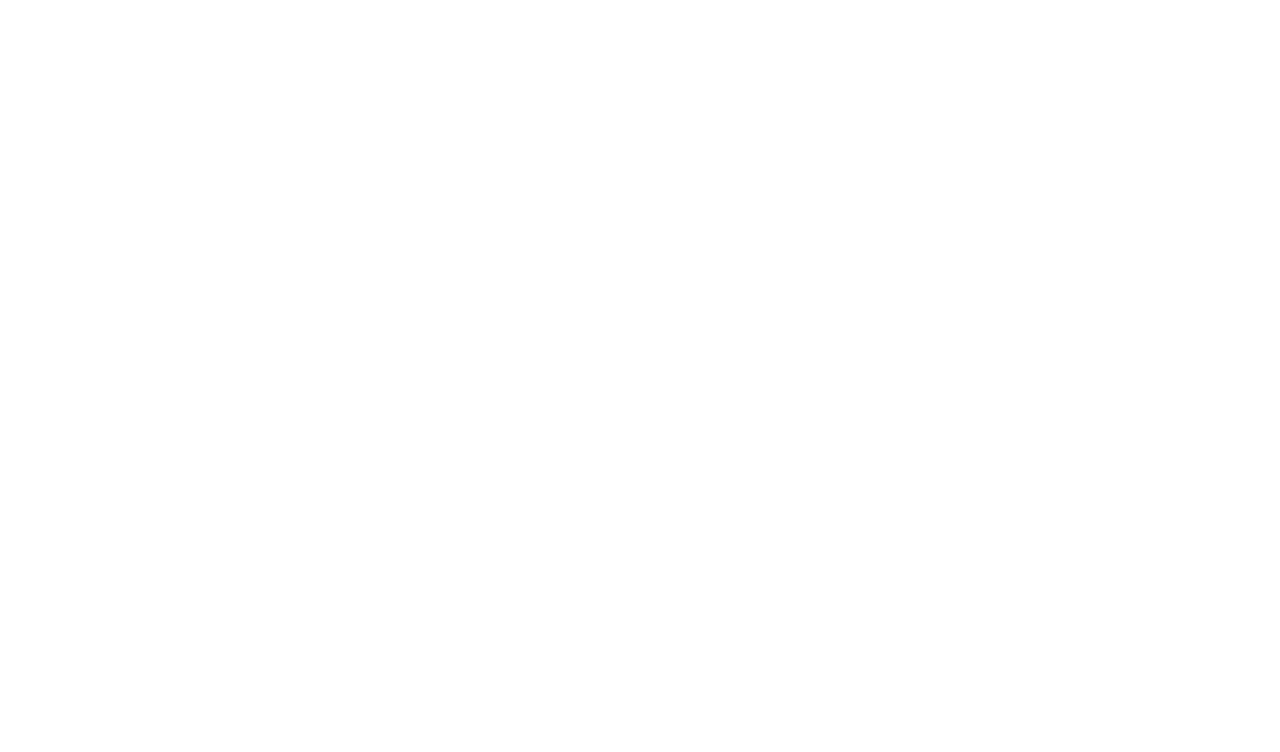
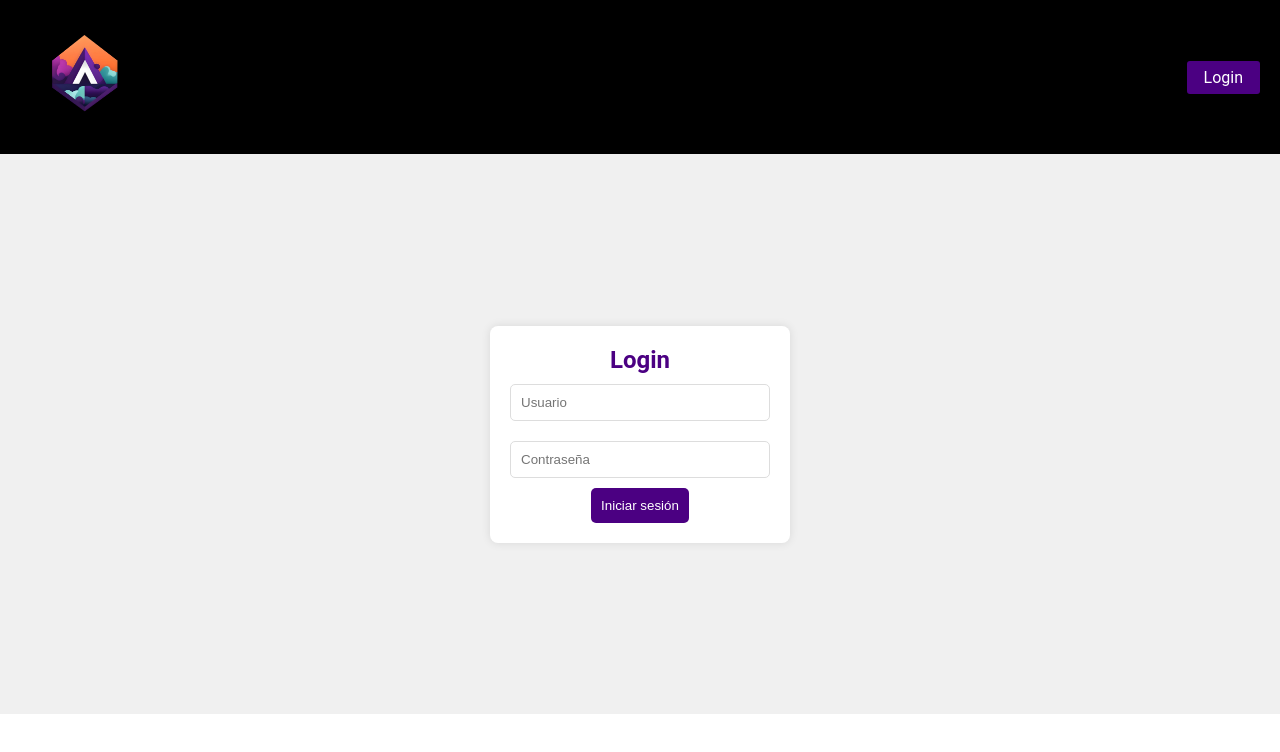
Before and after one commit to j20hook/LDLNFront, an Angular app: page /login in a window 1280 px wide. Before the commit this address led to /. Shown: the top 752 px of the page. Built offline with nearby package versions, Linux system fonts and the light colour scheme.

Commit message:
fkin toñete

```diff
--- a/src/app/app-routing.module.ts
+++ b/src/app/app-routing.module.ts
@@ -3,13 +3,16 @@
 import {CrearUsuarioPruebaComponent} from "./components/crear-usuario-prueba/crear-usuario-prueba.component";
 import {ErrorcuatrocientoscuatroComponent} from "./components/errorcuatrocientoscuatro/errorcuatrocientoscuatro.component";
 import {WebsiteHomeComponent} from "./components/website-home/website-home.component";
+import {LoginUsuarioComponent} from "./components/login-usuario/login-usuario.component";
 
 const routes: Routes = [
 
   {path:'apollo', component: WebsiteHomeComponent},
   {path:'', redirectTo:'/apollo', pathMatch:'full'},
-  {path:'apollo/usuario/crear', component : CrearUsuarioPruebaComponent},
+  {path:'registro', component : CrearUsuarioPruebaComponent},
   {path:'error404', component : ErrorcuatrocientoscuatroComponent},
+  {path:'login' , component : LoginUsuarioComponent}
+
 
 ];
 
--- a/src/app/app.module.ts
+++ b/src/app/app.module.ts
@@ -19,6 +19,7 @@
 import { CommonModule } from '@angular/common';
 import { CrearUsuarioPruebaComponent } from './components/crear-usuario-prueba/crear-usuario-prueba.component';
 import { WebsiteHomeComponent } from './components/website-home/website-home.component';
+import { LoginUsuarioComponent } from './components/login-usuario/login-usuario.component';
 
 @NgModule({
   declarations: [
@@ -26,6 +27,7 @@
     CrearUsuarioPruebaComponent,
     ErrorcuatrocientoscuatroComponent,
     WebsiteHomeComponent,
+    LoginUsuarioComponent,
 
   ],
 
--- a/src/app/components/crear-usuario-prueba/crear-usuario-prueba.component.ts
+++ b/src/app/components/crear-usuario-prueba/crear-usuario-prueba.component.ts
@@ -30,7 +30,7 @@
 
   crearUsuario(){
 
-    this.usuario.rol = 1;
+    this.usuario.id_rol_usuario = 1;
 
     this.service.crearUsuario(this.usuario).subscribe((data :any)=>{
       console.log(data)
--- /dev/null
+++ b/src/app/components/login-usuario/login-usuario.component.css
@@ -0,0 +1,131 @@
+/* Reset de estilos y estilos globales */
+
+* {
+  box-sizing: border-box;
+  margin: 0;
+  padding: 0;
+}
+
+body {
+  font-family: "Roboto", sans-serif;
+  margin: 0;
+  padding: 0;
+  background-color: #f0f0f0; /* Cambia el color de fondo según tus preferencias */
+}
+
+/* Estilos de la barra de navegación */
+
+.navbar {
+  display: flex;
+  justify-content: space-between;
+  align-items: center;
+  background-color: black;
+  padding: 10px 20px;
+}
+
+.navbar li {
+  list-style-type: none;
+}
+
+.logo img {
+  width: 130px;
+}
+
+.buttons {
+  background-color: #4B0082;
+  padding: 7px 17px;
+  color: white;
+  border-radius: 3px;
+  text-decoration: none;
+}
+
+/* Estilos de la sección principal */
+
+.main {
+  display: flex;
+  justify-content: center;
+  align-items: center;
+  min-height: 70vh;
+  background-color: black;
+  color: white;
+}
+
+.area {
+  text-align: center;
+}
+
+.area h1 {
+  font-size: 2.5rem;
+  line-height: 1.5;
+  color: #FF4500;
+}
+
+.area h3 {
+  font-size: 1.2rem;
+  margin-top: -15px;
+}
+
+.search {
+  margin-top: 15px;
+}
+
+.box {
+  width: 100%;
+  padding: 8px;
+}
+
+.try {
+  display: inline-block;
+  background-color: #4B0082;
+  padding: 10px 20px;
+  margin-top: 10px;
+  text-decoration: none;
+  color: white;
+  border-radius: 3px;
+}
+
+/* Estilos del formulario de login */
+
+.login-container {
+  display: flex;
+  justify-content: center;
+  align-items: center;
+  min-height: 70vh;
+}
+
+.login-form {
+  background-color: white;
+  padding: 20px;
+  border-radius: 8px;
+  box-shadow: 0 0 10px rgba(0, 0, 0, 0.1);
+  text-align: center;
+  width: 300px;
+}
+
+.login-form h2 {
+  color: #4B0082;
+}
+
+.login-form input {
+  width: 100%;
+  padding: 10px;
+  margin: 10px 0;
+  box-sizing: border-box;
+  border: 1px solid #ddd;
+  border-radius: 5px;
+}
+
+.login-form button {
+  background-color: #4B0082;
+  color: white;
+  padding: 10px;
+  border: none;
+  border-radius: 5px;
+  cursor: pointer;
+}
+
+.login-form button:hover {
+  background-color: #2a0059;
+}
+
+/* Estilos del footer */
--- /dev/null
+++ b/src/app/components/login-usuario/login-usuario.component.html
@@ -0,0 +1,31 @@
+<!DOCTYPE html>
+<html lang="es">
+
+<head>
+  <meta charset="UTF-8">
+  <meta name="viewport" content="width=device-width, initial-scale=1.0">
+  <link rel="stylesheet" href="login-usuario.component.css">
+  <title>Login - Apollo LDLN</title>
+</head>
+
+<body>
+
+<div class="navbar">
+  <li class="logo"><a href="#"><img src="../../../assets/img/LogoApollo.png" alt="Apollo Logo"></a></li>
+  <a href="#" class="buttons">Login</a>
+</div>
+
+
+<div class="login-container">
+  <form class="login-form">
+    <h2>Login</h2>
+    <input type="text" placeholder="Usuario" required>
+    <input type="password" placeholder="Contraseña" required>
+    <button type="submit">Iniciar sesión</button>
+  </form>
+</div>
+
+
+</body>
+
+</html>
--- a/src/app/components/website-home/website-home.component.css
+++ b/src/app/components/website-home/website-home.component.css
@@ -37,12 +37,13 @@
   margin-right: 70px;
 }
 .logo img {
-  width: 180px;
+  width: 130px;
   display: flex;
   flex-direction: column;
   align-items: center;
   justify-content: center;
   align-self: center;
+  margin-top: 10px;
 }
 
 .logo {
@@ -54,12 +55,13 @@
 }
 
 .buttons {
-  background-color: #e50914;
+  background-color: #4B0082;
   padding: 7px 17px;
   color: white;
   display: flex;
   flex-direction: row;
   border-radius: 3px;
+  margin-right: 10px;
 }
 
 .main {
@@ -72,8 +74,7 @@
   display: flex;
   background-position: center;
   min-height: 100vh;
-  background-image: linear-gradient(rgba(0, 0, 0, 0.8), rgba(0, 0, 0, 0.8)),
-  url(https://assets.nflxext.com/ffe/siteui/vlv3/a1dc92ca-091d-4ca9-a05b-8cd44bbfce6a/f9368347-e982-4856-a5a4-396796381f28/RS-en-20191230-popsignuptwoweeks-perspective_alpha_website_large.jpg);
+  background-color: black;
 }
 
 .area {
@@ -90,6 +91,7 @@
   font-size: 60px;
   word-spacing: 15px;
   line-height: 75px;
+  color: #FF4500;
 }
 
 .area h3 {
@@ -100,7 +102,6 @@
 
 .search {
   width: 150%;
-  background-color: none;
   min-height: 80px;
   display: flex;
   flex-direction: row;
@@ -108,6 +109,7 @@
   justify-content: center;
   text-align: left;
   margin-top: 10px;
+
 }
 
 .box {
@@ -120,7 +122,7 @@
   flex-direction: row;
   align-items: center;
   justify-content: center;
-  background-color: #e50914;
+  background-color: #4B0082;
   min-height: 70px;
   width: 70%;
   font-size: 30px;
@@ -180,6 +182,7 @@
 
 .text h1 {
   font-size: 3.125rem;
+  color: #FF4500;
 }
 
 .question {
@@ -196,7 +199,7 @@
 
 .question h1 {
   text-align: center;
-  color: white;
+  color: #FF4500;
   margin-bottom: 50px;
   text-align: center;
   font-size: 40px;
@@ -241,7 +244,7 @@
 }
 
 .quest:focus {
-  background-color: red;
+  background-color: #4B0082;
 }
 
 .search1 {
@@ -266,7 +269,7 @@
   flex-direction: row;
   align-items: center;
   justify-content: center;
-  background-color: #e50914;
+  background-color: #4B0082;
   min-height: 70px;
   width: 70%;
   color: white;
@@ -512,4 +515,12 @@
     margin-left: 10px;
     margin-right: 10px;
   }
+  .try a{
+    cursor: pointer;
+    color:blue;
+  }
+  .texto{
+    color: red;
+  }
+
 }
--- a/src/app/components/website-home/website-home.component.html
+++ b/src/app/components/website-home/website-home.component.html
@@ -2,64 +2,51 @@
 <body>
 
 <div class="navbar">
-  <li class="logo"><img src="https://www.searchpng.com/wp-content/uploads/2019/02/Netflix-Logo-PNG-image-200x200.png"></li>
-  <a class="buttons">Sign In</a>
+  <li class="logo"><a href="#"><img src="assets/img/LogoApollo.png"></a></li>
+  <a class="buttons" href="login">Login</a>
 
 </div>
 <div class="main">
   <div class="area">
-    <h1>Unlimited movies, TV <br>shows, and more.</h1>
-    <h3>Watch anywhere. Cancel anytime.
+    <h1>Vídeos ilimitados, canales <br>entretenimiento, y más.</h1>
+    <h3>En cualquier lugar.
     </h3>
 
     <div class="search">
       <input type="text" class="box" placeholder="Email">
       <span class="try">
-Try 30 days free <i class="fas fa-chevron-right"></i>
+        <a href="registro" class="texto">Registrate</a>
 
 
       </span>
     </div>
-    <h4>Ready to watch? Enter your email to create or access your account
+    <h4>Preparado para entrar en nuestra galaxia? Ingresa un correo para comenzar el registro o logeate.
     </h4>
   </div>
 
 </div>
 <div class="container1">
   <div class="text">
-    <h1>Enjoy on your TV.
+    <h1>Disfrutalo en la TV.
     </h1>
     <p>
-      Watchx on Smart TVs, Playstation, Xbox, <br>
-      Chromecast, Apple TV, Blu-ray players, and<br>
-      more.
+      Miralo en Smart TVs, Playstation, Xbox, <br>
+      Chromecast, Apple TV, Blu-ray players, y<br>
+      mas.
     </p>
   </div>
   <div class="image">
     <img src="https://assets.nflxext.com/ffe/siteui/acquisition/ourStory/fuji/desktop/tv.png">
   </div>
 </div>
-<div class="container1">
 
-  <div class="image">
-    <img src="https://assets.nflxext.com/ffe/siteui/acquisition/ourStory/fuji/desktop/mobile.png">
-  </div>
-  <div class="text">
-    <h1>Download your shows to watch on the go.
-    </h1>
-    <p>
-      Save your data and watch all your favorites offline.
-    </p>
-  </div>
-
-</div>
 <div class="container1">
   <div class="text">
     <h1>Watch everywhere.
 
     </h1>
     <p>
-      Stream unlimited movies and TV shows on <br>your phone, tablet, laptop, and TV without paying more.
+      Observa los vídeos de la plataforma en cualquier lugar y en distintos dispositivos<br>Tu telefono, tablet, laptop, y TV.
 
     </p>
   </div>
@@ -68,37 +55,34 @@
   </div>
 </div>
 <div class="question">
-  <h1>Frequently Asked Questions
+  <h1>Preguntas frecuentes
   </h1>
   <div class="quest">
-    <div class="textbox">What is Netflix?</div>
+    <a class="textbox">Que es Apollo?</a>
     <i class="las la-plus"></i>
   </div>
   <div class="quest">
-    <div class="textbox">How much does Netflix cost?</div>
+    <a class="textbox">Cuanto cuesta usar nuestra plataforma?</a>
     <i class="las la-plus"></i>
   </div>
   <div class="quest">
-    <div class="textbox">Where can I watch?</div>
+    <a class="textbox">Donde puedo ver el contenido?</a>
     <i class="las la-plus"></i>
   </div>
   <div class="quest">
-  <div class="textbox">How do I cancel?</div>
+  <a class="textbox">Es gratis?</a>
   <i class="las la-plus"></i>
 </div>
   <div class="quest">
-    <div class="textbox">What can I watch on Netflix??</div>
+    <a class="textbox">Que puedo ver en Apollo?</a>
     <i class="las la-plus"></i>
   </div>
-  <div class="quest">
-    <div class="textbox">What is Netflix?</div>
-    <i class="las la-plus"></i>
-  </div>
+
   <div class="search1">
     <input type="text" class="box1" placeholder="Email">
-    <span class="try1">Try 30 days free <i class="fas fa-chevron-right"></i></span>
+    <span class="try1">Registrate <i class="fas fa-chevron-right"></i></span>
   </div>
-  <h4>Ready to watch? Enter your email to create or access your account
+  <h4>Preparado para entrar en nuestra galaxia? Ingresa un correo para comenzar el registro o logeate.
   </h4>
 </div>
 <div class="footer">
@@ -150,7 +134,7 @@
 </div>
 <div class="end">
   <h2>
-    Netflix US
+    Apollo LDLN
   </h2>
   <h2>
   </h2>
--- a/src/app/models/Usuario.ts
+++ b/src/app/models/Usuario.ts
@@ -2,6 +2,6 @@
   id?: bigint;
   username: string = '';
   password: string = '';
-  rol?: number;
+  id_rol_usuario?: number;
   activo?: boolean;
 }
--- a/src/app/services/general.service.ts
+++ b/src/app/services/general.service.ts
@@ -20,8 +20,9 @@
 
   crearUsuario(data: Usuario) :Observable<JSON> {
 
-    return this.http.post<JSON>(`${this.apiUrl}/usuario/crear`, data);
+    return this.http.post<JSON>(`${this.apiUrl}/registro`, data);
 
   }
 
+
 }
```
Also changed, not shown: src/app/components/login-usuario/login-usuario.component.ts (added, +10 -0 lines), 1 other file (tests, documents, lock files or other folders).
